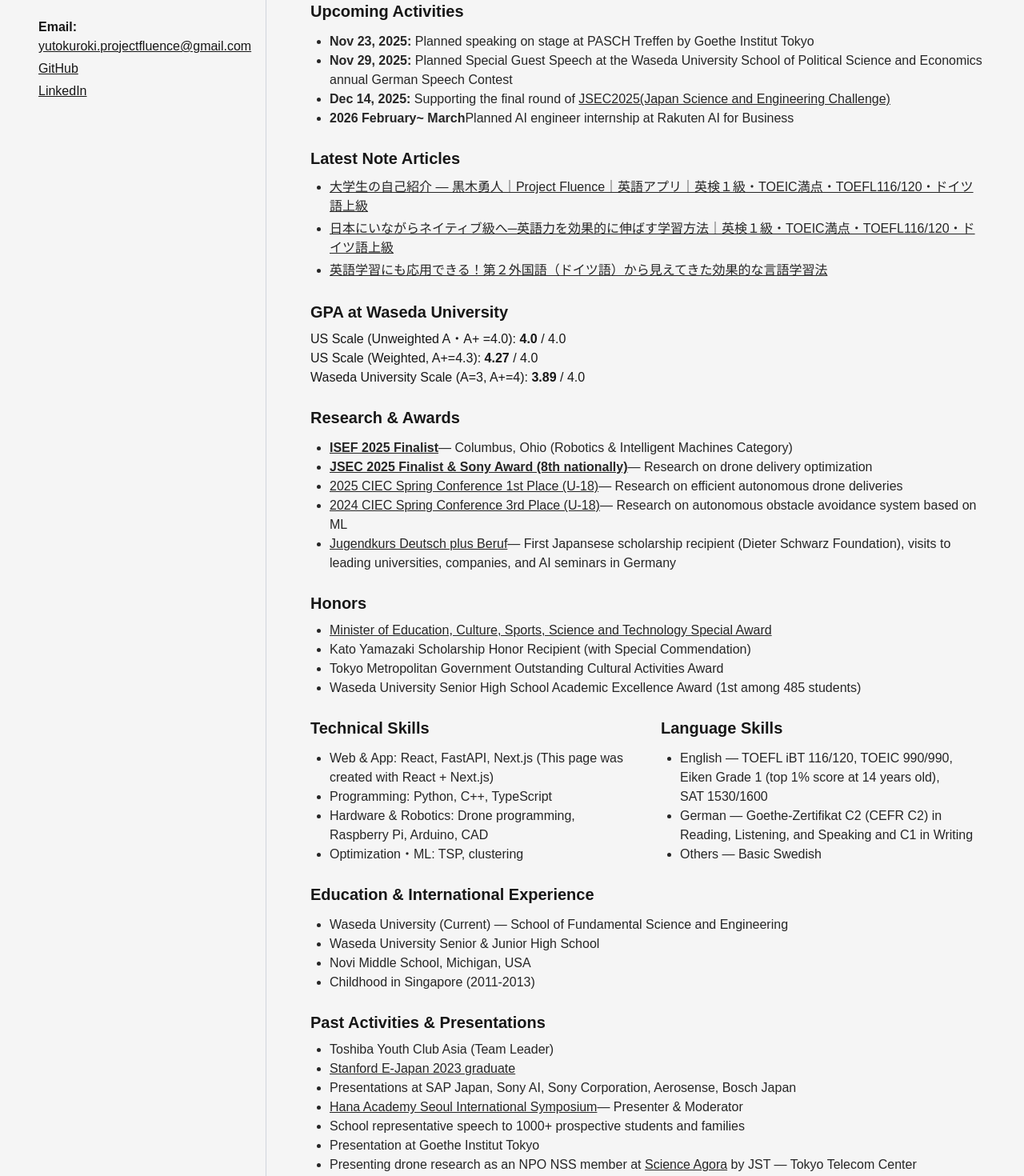
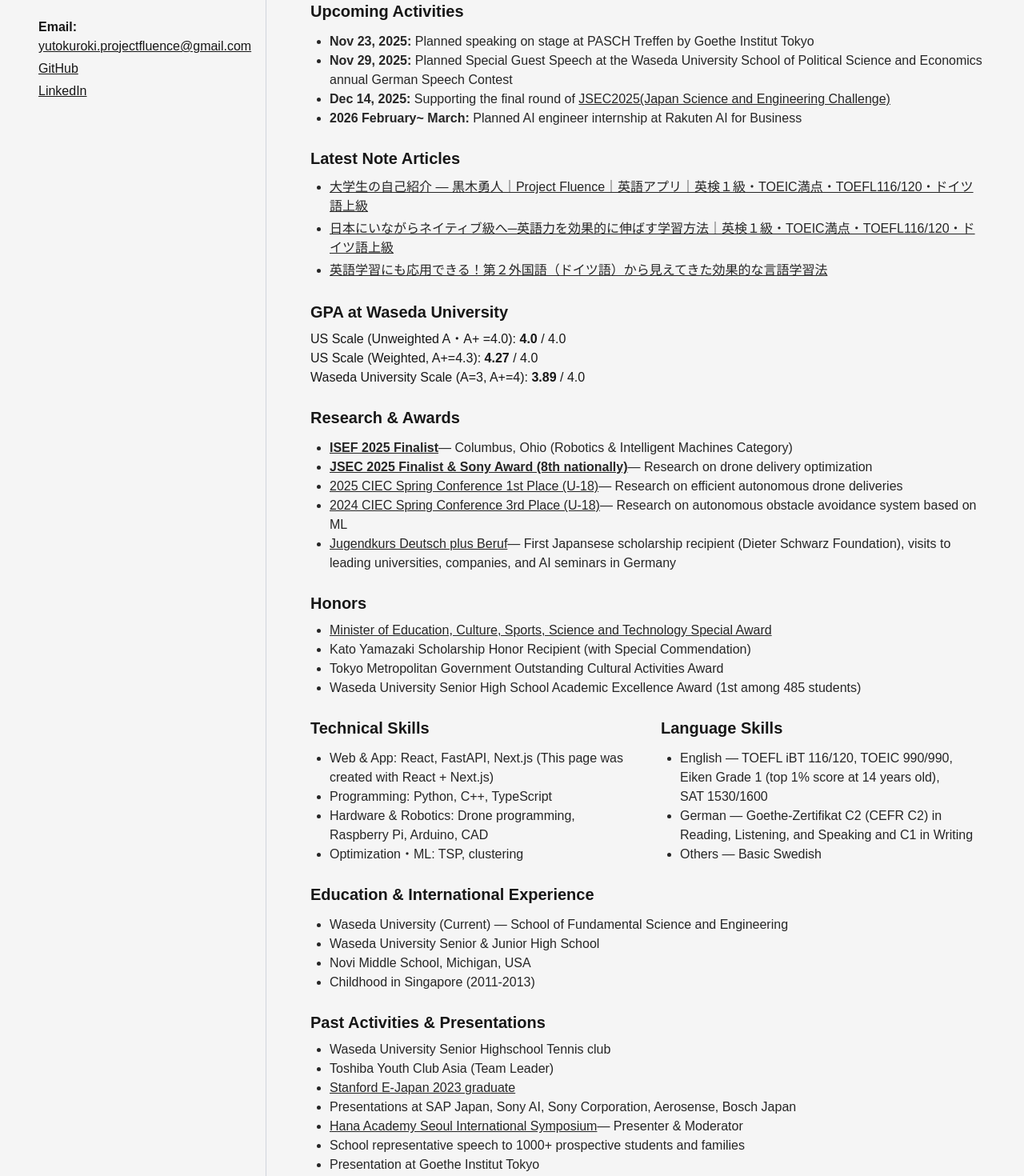
Before and after one commit to dronerd/yutokuroki-introduction-v1, a Next.js app: page / in a window 1280 px wide. Shown: the part 680-2150 px from the top of the page at 80% size. Built offline with nearby package versions, Linux system fonts and the light colour scheme.

Commit message:
added tennis club

```diff
--- a/app/ja/page.tsx
+++ b/app/ja/page.tsx
@@ -20,7 +20,6 @@
 
 export default function HomePageJa() {
   const currentYear = new Date().getFullYear();
-
   return (
     <>
       {/* Sticky Banner */}
@@ -324,6 +323,7 @@
 
               <h2 className="mt-6 text-xl font-medium">過去の活動・発表</h2>
               <ul className="mt-2 list-disc pl-6 text-neutral-800 text-sm sm:text-base">
+                <li>早稲田大学高等学院 テニス部</li>
                 <li>Toshiba Youth Club Asia（チームリーダー）</li>
                 <li>
                   <a href="https://spice.fsi.stanford.edu/fellowship/stanford-e-japan" target="_blank" rel="noopener noreferrer" className="underline">
--- a/app/page.tsx
+++ b/app/page.tsx
@@ -212,7 +212,7 @@
                 </li>
 
                 <li>
-                  <strong>2026 February~ March</strong>
+                  <strong>2026 February~ March: </strong>
                   Planned AI engineer internship at Rakuten AI for Business
                 </li>
               </ul>
@@ -362,6 +362,7 @@
                 <strong>Past Activities & Presentations</strong>
               </h2>
               <ul className="mt-2 list-disc pl-6 text-neutral-800 text-sm sm:text-base">
+                <li>Waseda University Senior Highschool Tennis club</li>
                 <li>Toshiba Youth Club Asia (Team Leader)</li>
                 <li>
                   <a href="https://spice.fsi.stanford.edu/fellowship/stanford-e-japan" target="_blank" rel="noopener noreferrer" className="underline">
```
